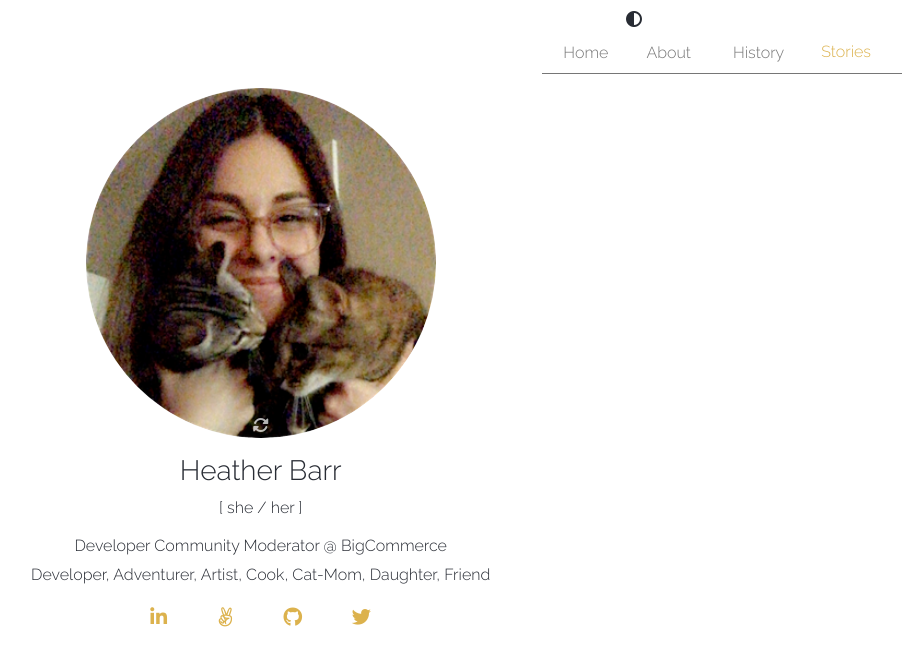
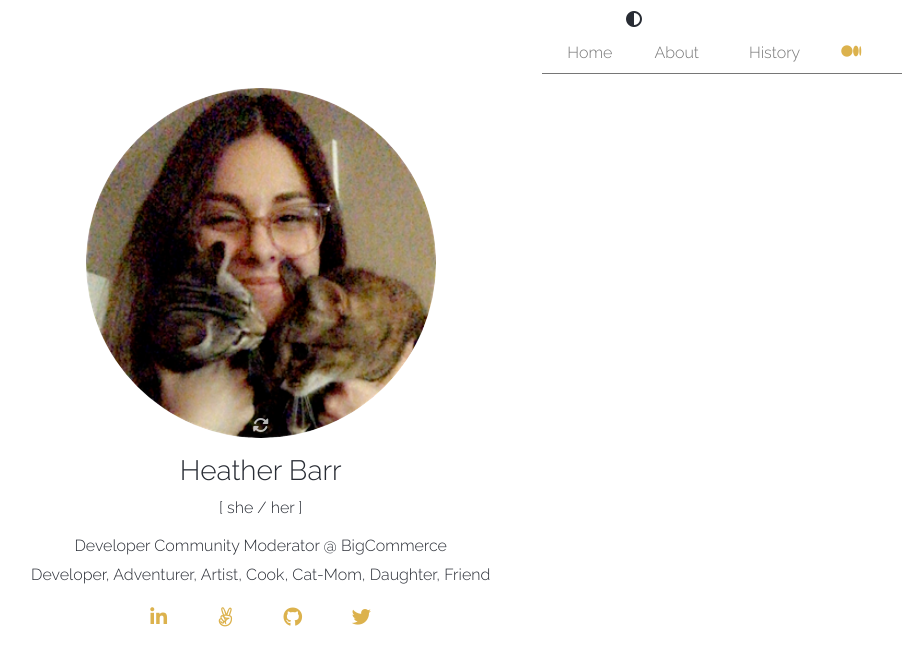
Before and after one commit to hnbarr/heatherbarr, a React (Create React App) app: page /Stories in a window 1280 px wide. Shown: the top 666 px of the page, without its empty margins (6-908 px from the left). Built offline with nearby package versions, Linux system fonts and the light colour scheme; no server answers.

Commit message:
updated to display medium tab on mobile, with coming soon note

```diff
--- a/src/components/About.js
+++ b/src/components/About.js
@@ -1,5 +1,5 @@
 import React, { Component } from 'react'
-import { Link } from 'react-router-dom'
+// import { Link } from 'react-router-dom'
 
 export default class About extends Component {
     render() {
--- a/src/components/Media.js
+++ b/src/components/Media.js
@@ -52,7 +52,10 @@ export default class Media extends Component {
         return (
             <div id="blog" className="blog">
                 <ul className="blog__slider my-3"></ul>
-                {/* <div className="d-md-none">tewt</div> */}
+                <div className="d-md-none">
+                <p>Coming Soon! 🙌🏼 </p>
+                <p>Viewable now on desktop</p>
+                </div>
             </div>
         )
     }
--- a/src/components/NavTabs.js
+++ b/src/components/NavTabs.js
@@ -7,17 +7,17 @@ export default class NavTabs extends Component {
     render() {
         return (
             <ul className="nav nav-tabs navtabs d-flex p-0 d-print-none">
-                <li className="nav-item ml-1 active">
+                <li className="nav-item ml-2 active">
                     <NavLink className="nav-link" activeClassName="active" to="/Home">Home</NavLink>
                 </li>
-                <li className="nav-item mx-1">
+                <li className="nav-item mx-2">
                     <NavLink className="nav-link" activeClassName="active" to="/About">About</NavLink>
                 </li>
-                <li className="nav-item mx-1">
+                <li className="nav-item mx-2">
                     <NavLink className="nav-link" activeClassName="active" to="/History">History</NavLink>
                 </li>
-                <li className="nav-item mr-1">
-                    <NavLink className="nav-link d-none d-md-block" activeClassName="active" to="/Stories">Stories</NavLink>
+                <li className="nav-item mr-2">
+                    <NavLink className="nav-link" activeClassName="active" to="/Stories"><i className="fab fa-medium-m"></i><span className="sr-only">medium</span></NavLink>
                 </li>
             </ul>
         )
```
